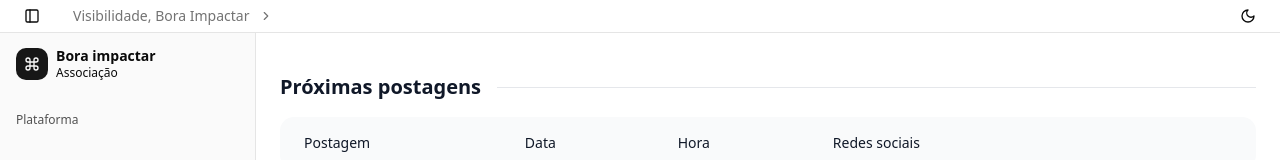
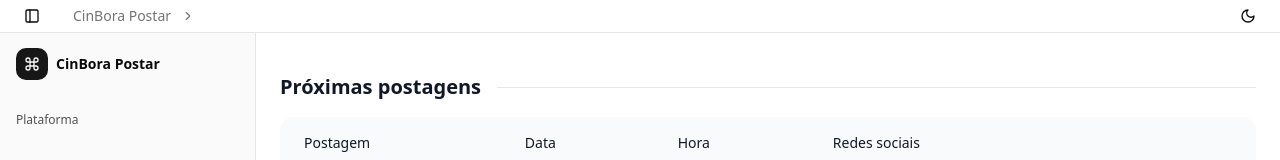
Before and after one commit to Duda-mecb/cinbora, a Next.js app in the folder frontend-visibilidade-ds-master/: page / in a window 1280 px wide. Shown: the top 160 px of the page. Built offline with nearby package versions, Linux system fonts and the light colour scheme; no server answers; sample sign-in values are in the browser's storage.

Commit message:
Ajuste nome da logo

```diff
--- a/frontend-visibilidade-ds-master/components/header.jsx
+++ b/frontend-visibilidade-ds-master/components/header.jsx
@@ -82,7 +82,7 @@
         <Breadcrumb className="hidden sm:block">
           <BreadcrumbList>
             <BreadcrumbItem>
-              <BreadcrumbLink href="#">Visibilidade, Bora Impactar</BreadcrumbLink>
+              <BreadcrumbLink href="#">CinBora Postar</BreadcrumbLink>
             </BreadcrumbItem>
             <BreadcrumbSeparator />
             <BreadcrumbItem>
--- a/frontend-visibilidade-ds-master/components/sidebar.jsx
+++ b/frontend-visibilidade-ds-master/components/sidebar.jsx
@@ -72,8 +72,8 @@
                   <Command className="size-4" />
                 </div>
                 <div className="grid flex-1 text-left text-sm leading-tight">
-                  <span className="truncate font-semibold">Bora impactar</span>
-                  <span className="truncate text-xs">Associação</span>
+                  <span className="truncate font-semibold">CinBora Postar</span>
+                  <span className="truncate text-xs"></span>
                 </div>
               </div>
             </SidebarMenuButton>
```
